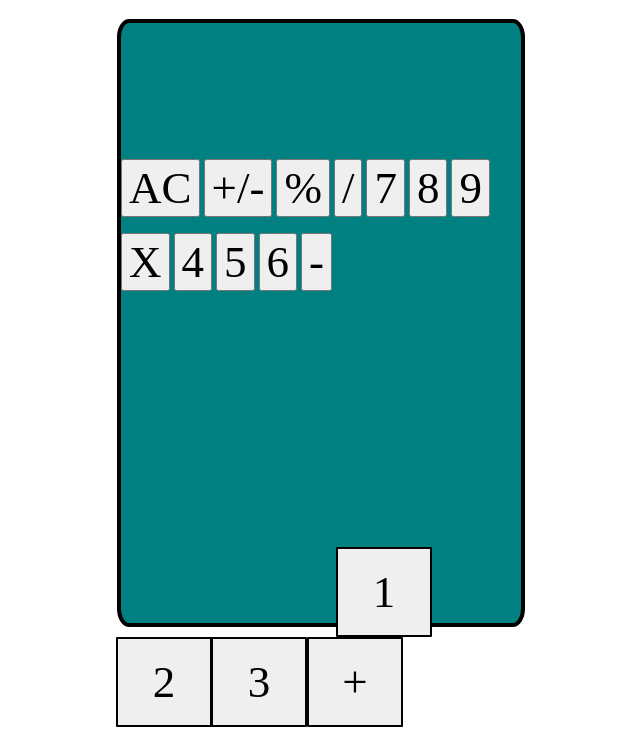
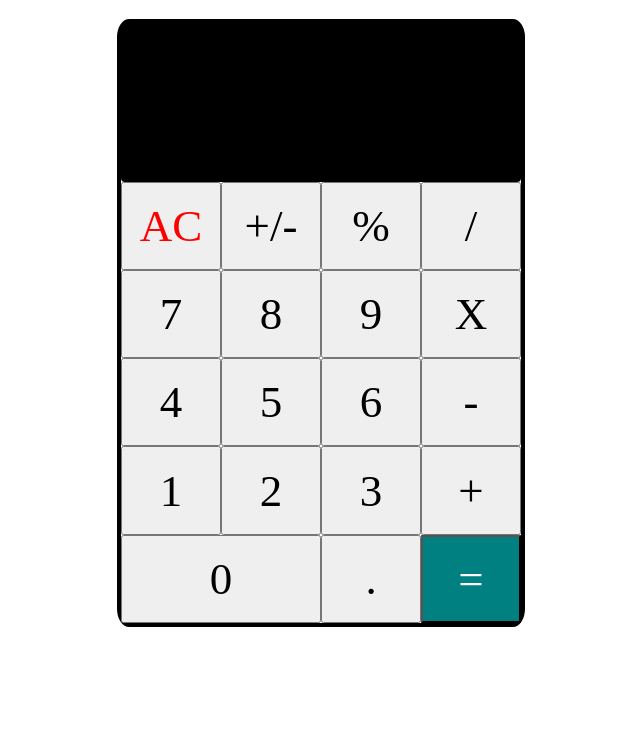
Before and after one commit to Kfollen93/Calculator, a plain HTML site: page index.html in a window 1280 px wide. Shown: the part 61-800 px from the top of the page, without its empty margins (319-959 px from the left). Drawn offline with Linux system fonts and the light colour scheme.

Commit message:
Added buttons to grid format

```diff
--- a/styles.css
+++ b/styles.css
@@ -15,7 +15,25 @@
     margin: auto;
     margin-top: 10px;
     margin-bottom: 50px;
-    background-color: teal;
+    background-color: white;
+}
+
+#allButtons
+{
+    display: grid;
+    grid-template-columns: repeat(4, 1fr);
+    width: 400px;
+
+}
+
+
+#display
+{
+    display: grid;
+    border-radius: 1%;
+    border: 4px solid black;
+    background-color: black;
+    border-radius: 4px;
 }
 
 
@@ -29,122 +47,26 @@ button:active
 {
     transform: scale(1.02);
 }
-
-#zeroButton
-{
-    position: relative;
-    top: 510px;
-    width: 192px;
-    height: 90px;
-    border-radius: 1%;
-    border: 2px solid black;
-}
-#zeroButton:hover
+button:hover
 {
     background-color: black;
     color: white;
 }
 
-#decimalButton
+#zeroButton
 {
-    position: relative;
-    top: 510px;
-    width: 96px;
-    height: 90px;
-    border-radius: 1%;
-    border: 2px solid black;
-    right: 6px;
-
-
-}
-#decimalButton:hover
-{
-    background-color: black;
-    color: white;
+    grid-column-start: 1;
+    grid-column-end: 3;
 
 }
 
 #equalButton
 {
-    position: relative;
-    top: 510px;
-    width: 96px;
-    height: 90px;
-    border-radius: 1%;
-    border: 2px solid black;
-    right: 10px;
-
-
-}
-#equalButton:hover
-{
-    background-color: thistle;
+    background-color: teal;
     color: white;
 }
 
-#oneButton
+#clearButton
 {
-    position: relative;
-    top: 330px;
-    width: 96px;
-    height: 90px;
-    border-radius: 1%;
-    border: 2px solid black;
+    color: red;
 }
-#oneButton:hover
-{
-    background-color: black;
-    color: white;
-
-}
-
-#twoButton
-{
-    position: relative;
-    top: 330px;
-    width: 96px;
-    height: 90px;
-    border-radius: 1%;
-    border: 2px solid black;
-    right: 5px;
-}
-#twoButton:hover
-{
-    background-color: black;
-    color: white;
-
-}
-
-#threeButton
-{
-    position: relative;
-    top: 330px;
-    width: 96px;
-    height: 90px;
-    border-radius: 1%;
-    border: 2px solid black;
-    right: 10px;
-}
-#threeButton:hover
-{
-    background-color: black;
-    color: white;
-
-}
-
-#plusButton
-{
-    position: relative;
-    top: 330px;
-    width: 96px;
-    height: 90px;
-    border-radius: 1%;
-    border: 2px solid black;
-    right: 14px;
-}
-#plusButton:hover
-{
-    background-color: black;
-    color: white;
-
-}
```
